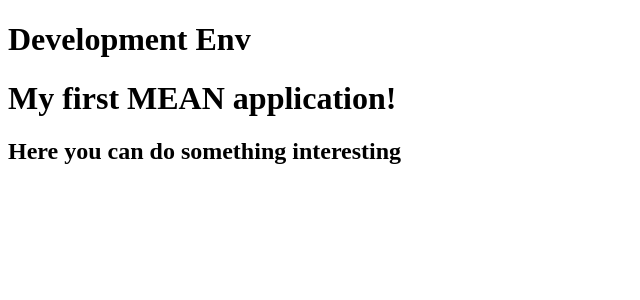
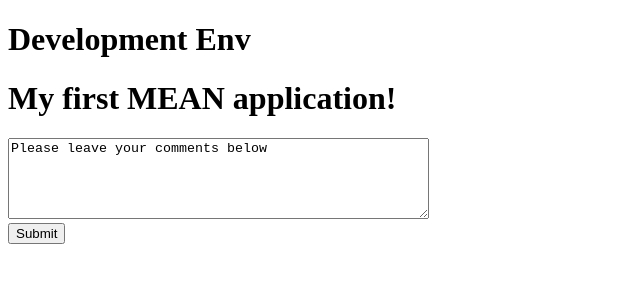
Before and after one commit to zhongw117/mean-project, an Angular app: page / in a window 1280 px wide. Shown: the top 300 px of the page, without its empty margins (0-640 px from the left). Built offline with nearby package versions, Linux system fonts and the light colour scheme.

Commit message:
Add alert messsage on text area

```diff
--- a/src/app/posts/post/post-create.component.html
+++ b/src/app/posts/post/post-create.component.html
@@ -1,2 +1,4 @@
 <h1>My first MEAN application!</h1>
-<h2>Here you can do something interesting</h2>
+<textarea rows="5" cols="50">Please leave your comments below</textarea>
+<br>
+<button (click)='onAddComment()'>Submit</button>
--- a/src/app/posts/post/post-create.component.ts
+++ b/src/app/posts/post/post-create.component.ts
@@ -5,5 +5,7 @@
   templateUrl: './post-create.component.html'
 })
 export class PostCreateComponent {
-
+  onAddComment() {
+    alert("Your comments was saved already!");
+  }
 }
```
